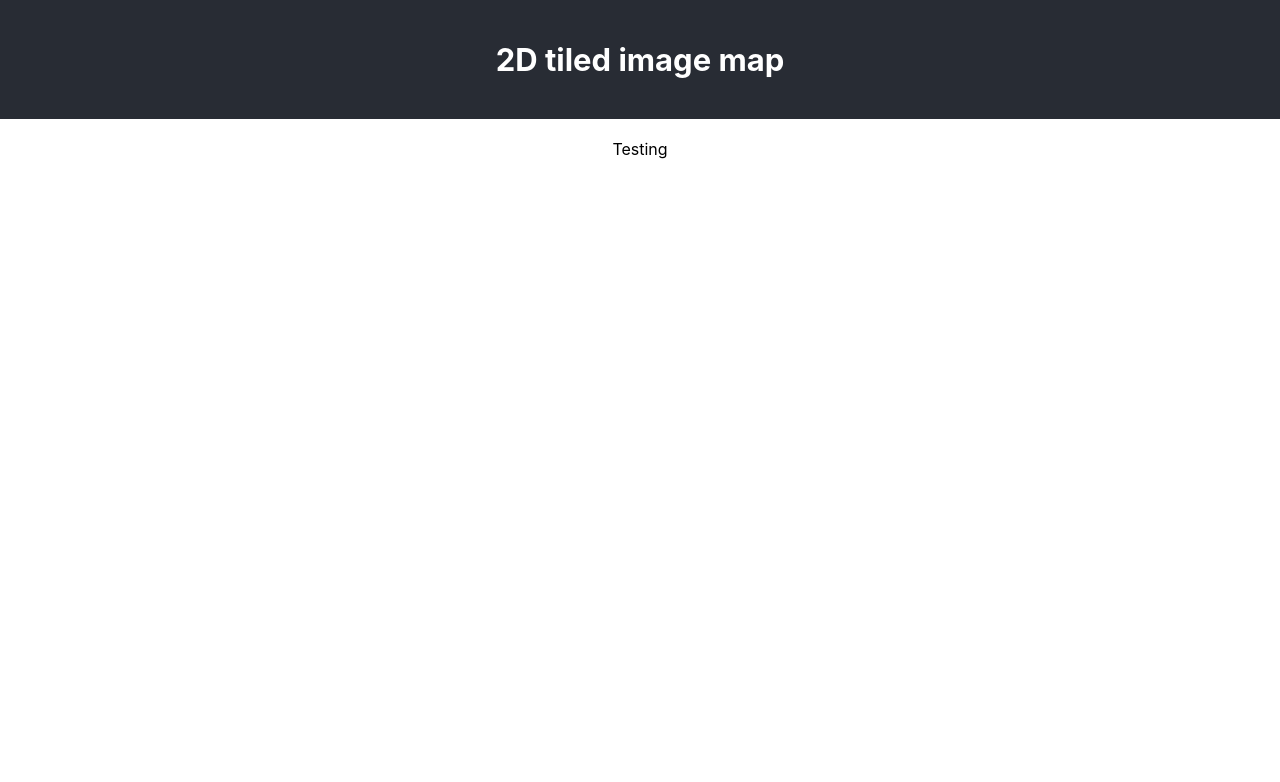
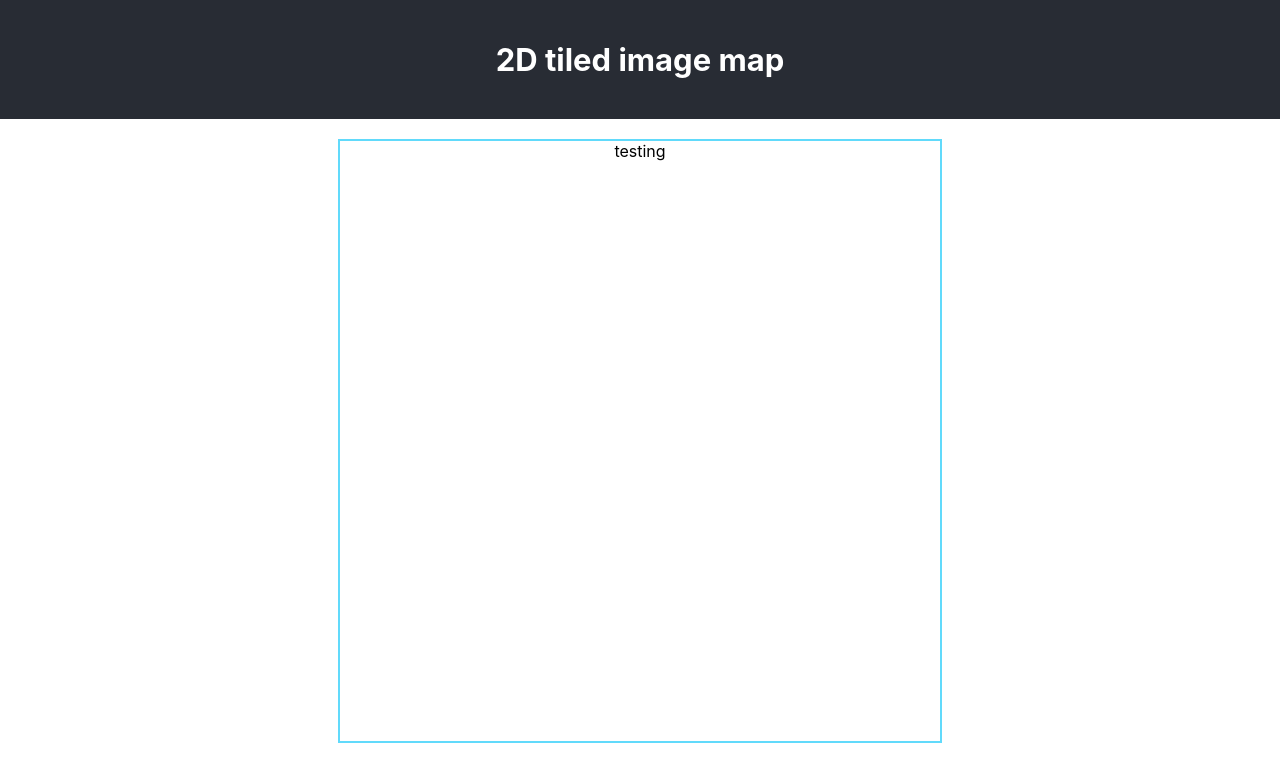
Before and after one commit to lucas-mancini/tiled-image-map, a React (Create React App) app: page / in a window 1280 px wide. Shown: the top 782 px of the page. Built offline with nearby package versions, Linux system fonts and the light colour scheme.

Commit message:
Introducing basic boilerplate for the MapView class.

```diff
--- a/src/App.js
+++ b/src/App.js
@@ -1,4 +1,5 @@
 import React, { Component } from 'react';
+import MapView from './MapView.jsx';
 import './App.scss';
 
 class App extends Component {
@@ -11,7 +12,7 @@ class App extends Component {
           </h1>
         </header>
         <main className='App-main'>
-          Testing
+          <MapView />
         </main>
       </div>
     );
--- a/src/App.scss
+++ b/src/App.scss
@@ -15,7 +15,3 @@
     padding: 20px;
   }
 }
-
-/* .App-link {
-  color: #61dafb;
-} */
--- /dev/null
+++ b/src/MapView.jsx
@@ -0,0 +1,16 @@
+import React, { Component } from 'react';
+import './MapView.scss';
+
+class MapView extends Component {
+
+  render () {
+    return (
+      <div className='MapView'>
+        testing
+      </div>
+    );
+  }
+
+}
+
+export default MapView;
--- /dev/null
+++ b/src/MapView.scss
@@ -0,0 +1,10 @@
+
+$MAP_SIZE: 600px;
+
+.MapView {
+  display: inline-block;
+  width: $MAP_SIZE;
+  height: $MAP_SIZE;
+
+  border: 2px solid #61dafb;
+}
```
